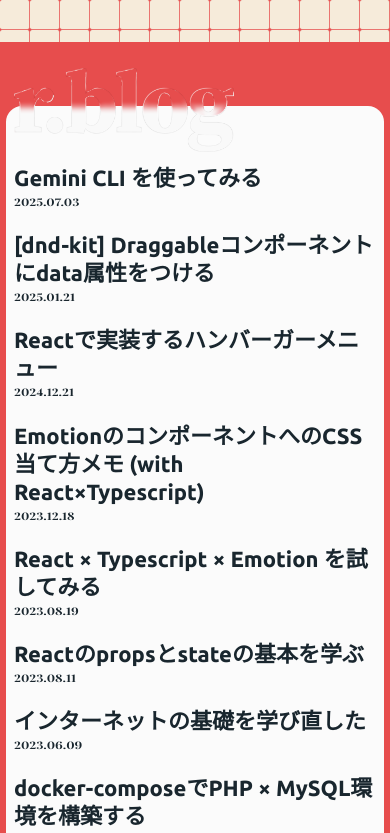
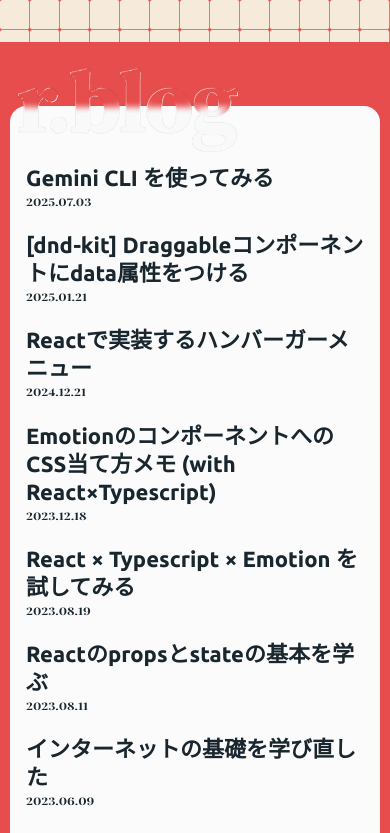
Before and after one commit to rixcx/rblog, a Next.js app: page / in a window 390 px wide. Shown: the top 833 px of the page. Built offline with nearby package versions, Linux system fonts and the light colour scheme; a web font is replaced by a local one.

Commit message:
Update styles and add icon

```diff
--- a/app/articles/[slug]/page.tsx
+++ b/app/articles/[slug]/page.tsx
@@ -17,7 +17,7 @@ export default async function ArticlePage({ params }: { params: Promise<{ slug:
     <article>
       <div className="border-deco-x">
         <header className="border-deco-b">
-          <div className="py-5 md:py-10 px-3 md:px-6.5">
+          <div className="py-5 md:py-10 px-1 md:px-6.5">
             <h1 className="text-2xl md:text-4xl font-bold mb-0.75 md:mb-2">{article.title}</h1>
             <time className="inline-block font-playfair text-[0.8rem] md:text-[0.9rem] md:text-md transform scale-y-82">{formatDate(article.date)}</time>
           </div>
@@ -25,7 +25,7 @@ export default async function ArticlePage({ params }: { params: Promise<{ slug:
           <span className="border-deco-joint-l"></span>
         </header>
 
-        <section className="pt-10 md:pt-15 px-3 md:px-6.5 pb-14">
+        <section className="pt-10 md:pt-15 px-1 md:px-6.5 pb-14">
           <div className="markdown-body">
             {article.content}
           </div>
--- a/app/layout.tsx
+++ b/app/layout.tsx
@@ -1,4 +1,4 @@
-import type { Metadata } from "next";
+import type { Metadata, Viewport } from "next";
 import { IBM_Plex_Sans_JP, Playfair_Display, Noto_Sans_JP, Ubuntu} from "next/font/google";
 import "@/app/styles/global/globals.css?${Date.now()}";
 import Header from "@/components/Header";
@@ -34,9 +34,10 @@ export const metadata: Metadata = {
   description: "",
 };
 
-export const viewport = {
+export const viewport: Viewport = {
   width: "device-width",
   initialScale: 1,
+  viewportFit: "cover",
 };
 
 export default function RootLayout({
@@ -47,14 +48,15 @@ export default function RootLayout({
   return (
     <html lang="ja" className="min-h-screen flex flex-col bg-[url(/images/global/bg_pattern.png)] bg-top bg-[length:150px] md:bg-[length:210px] overflow-x-hidden bg-primary-beige">
       <head>
+        <link rel="apple-touch-icon" href="/apple-touch-icon.png" />
         <GoogleAnalytics />
       </head>
       <body className={`${ibmPlexSansJP.variable} ${ubuntu.variable} ${playfairDisplay.variable} min-h-screen color-primary-black`}>
         <ScrollToTop />
         <div>
-          <div className="relative w-full md:max-w-283.75 mx-auto my-10.5 p-1.5 md:p-15 pt-16 md:pt-28 pb-16 bg-primary-red">
+          <div className="relative w-full md:max-w-283.75 mx-auto my-10.5 p-2.5 md:p-15 pt-16 md:pt-28 pb-16 bg-primary-red">
             <Header/>
-            <main className="relative deco md:max-w-230 mx-auto min-h-135 py-12 md:py-30 px-2 md:px-15 bg-primary-white rounded-2xl">
+            <main className="relative deco md:max-w-230 mx-auto min-h-135 py-12 md:py-30 px-4 md:px-15 bg-primary-white rounded-2xl">
               {children}
             </main>
             <Footer/>
```
Also changed, not shown: public/apple-touch-icon.png (added), 1 other file (tests, documents, lock files or other folders).
